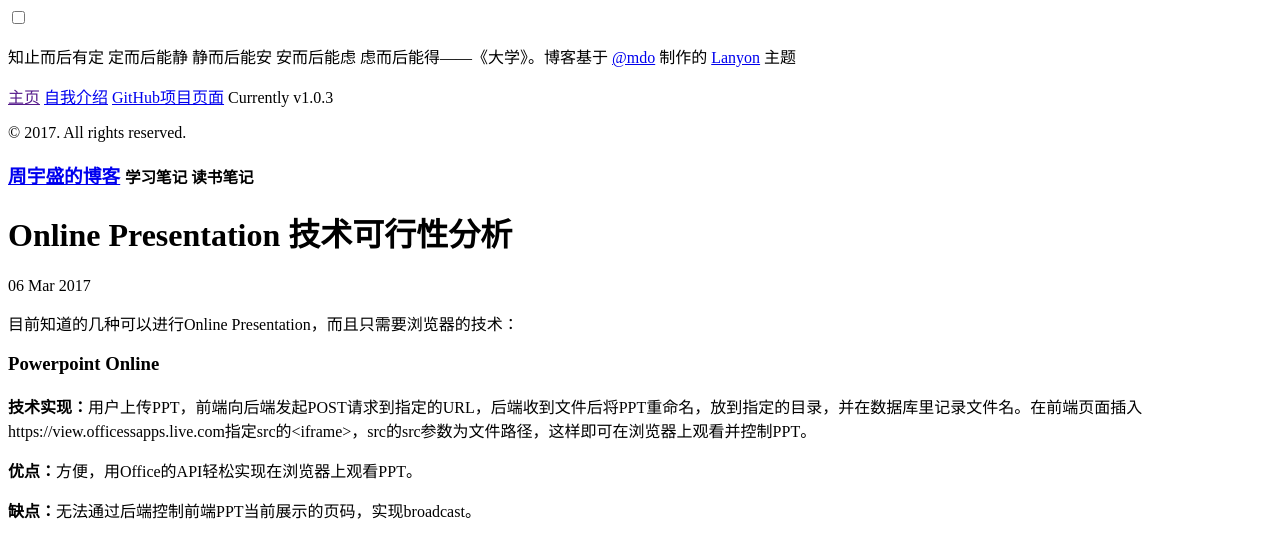
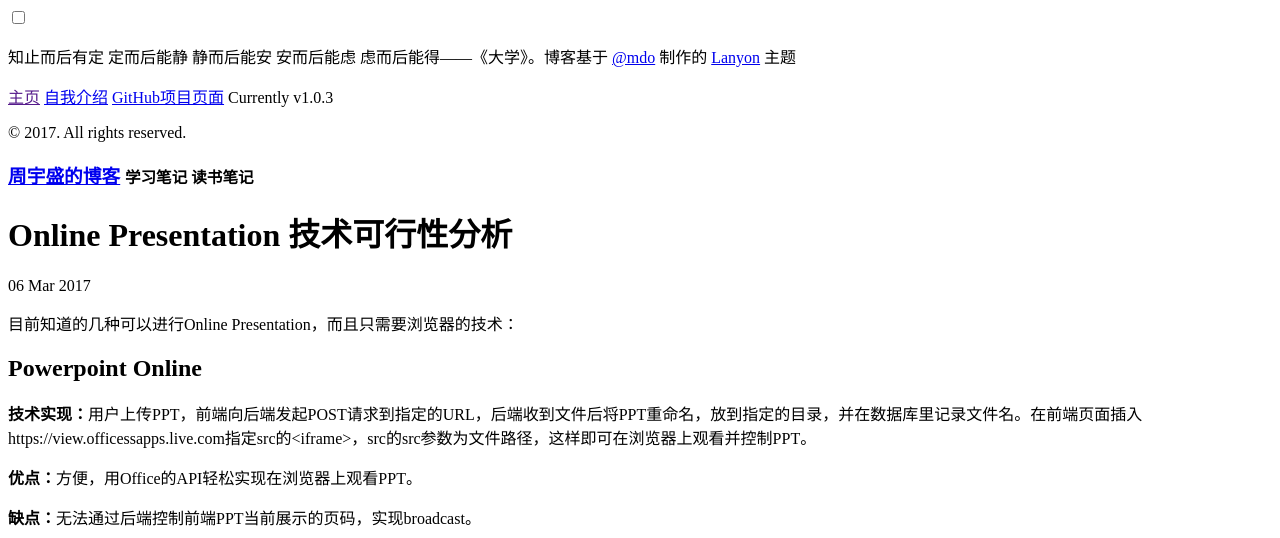
Before and after one commit to jasonzhouu/old-github-pages, a Jekyll site: the page built from _posts/2017-03-06-Online-Presentation-Technical-Analyze.md, in a window 1280 px wide. Shown: the top 538 px of the page. Built offline with Jekyll 4.4.1, drawn with Linux system fonts in a browser that asks for light colours; comment, search, counter and statistics services are not loaded; grey boxes are pictures that could not be loaded.

```diff
--- a/_posts/2017-03-06-Online-Presentation-Technical-Analyze.md
+++ b/_posts/2017-03-06-Online-Presentation-Technical-Analyze.md
@@ -5,7 +5,7 @@
 
 目前知道的几种可以进行Online Presentation，而且只需要浏览器的技术：
 
-### Powerpoint Online
+## Powerpoint Online
 
 **技术实现：**用户上传PPT，前端向后端发起POST请求到指定的URL，后端收到文件后将PPT重命名，放到指定的目录，并在数据库里记录文件名。在前端页面插入https://view.officessapps.live.com指定src的<iframe>，src的src参数为文件路径，这样即可在浏览器上观看并控制PPT。
 
@@ -25,7 +25,7 @@
 
 <iframe width="700px" height="385px" src="http://ppt.dongboke.com/p/PowerPointFrame.aspx?WOPISrc=http%3a%2f%2f192.168.164.1%3a888%2fwopi%2ffiles%2f1333197136400998400-1333535900816105472-1.ppt%3fa%3d1&amp;PowerPointView=SlideShowView"></iframe>
 
-### PDF.js
+## PDF.js
 
 **技术实现：**用户上传PPT，后端将其转成PDF，并存储。或者用户直接上传PDF，后端直接存储。前端使用PDF.js插件，渲染出PDF，可以通过参数控制PDF当前展示的页码，所以可以通过后端控制，并实现broadcast。
 
```
